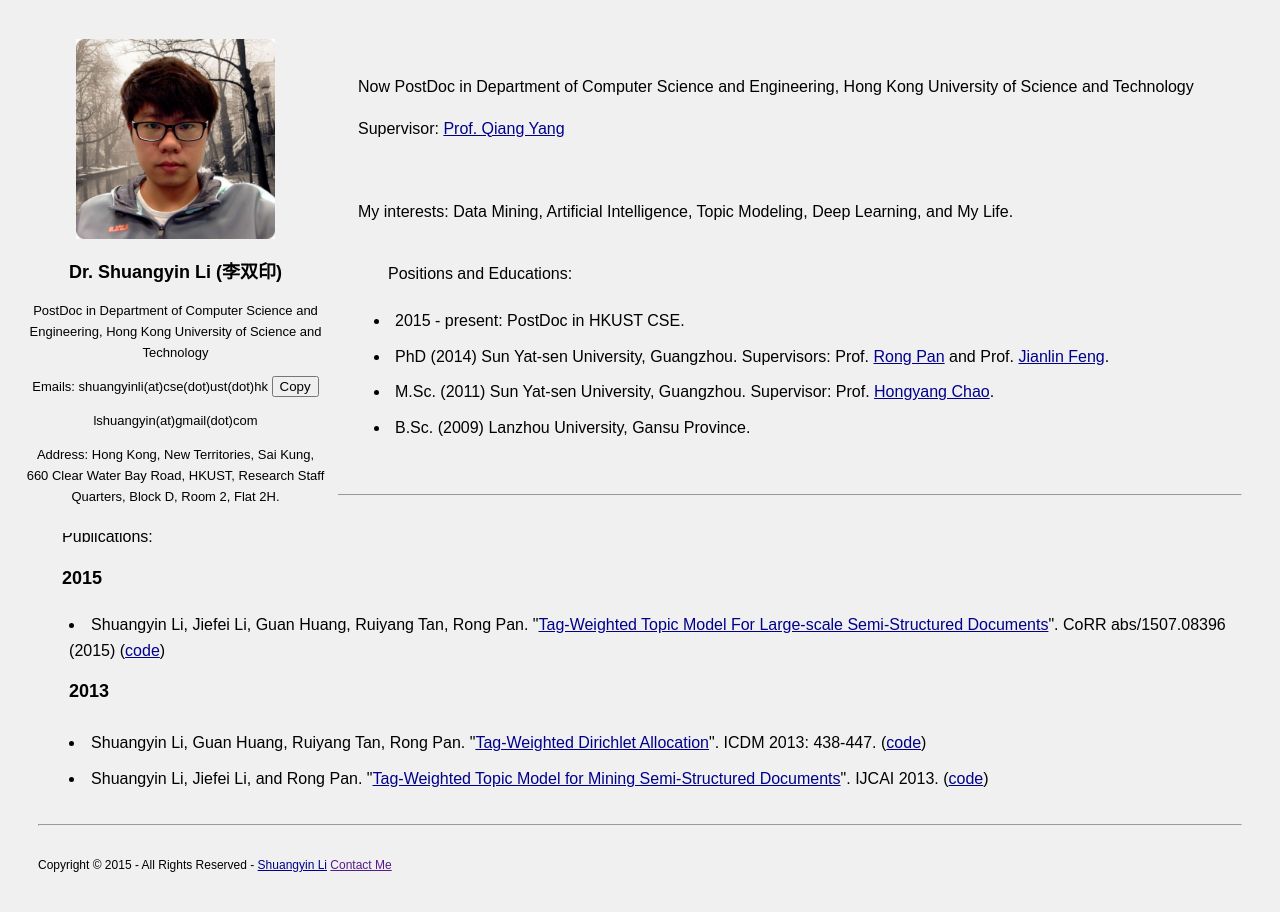
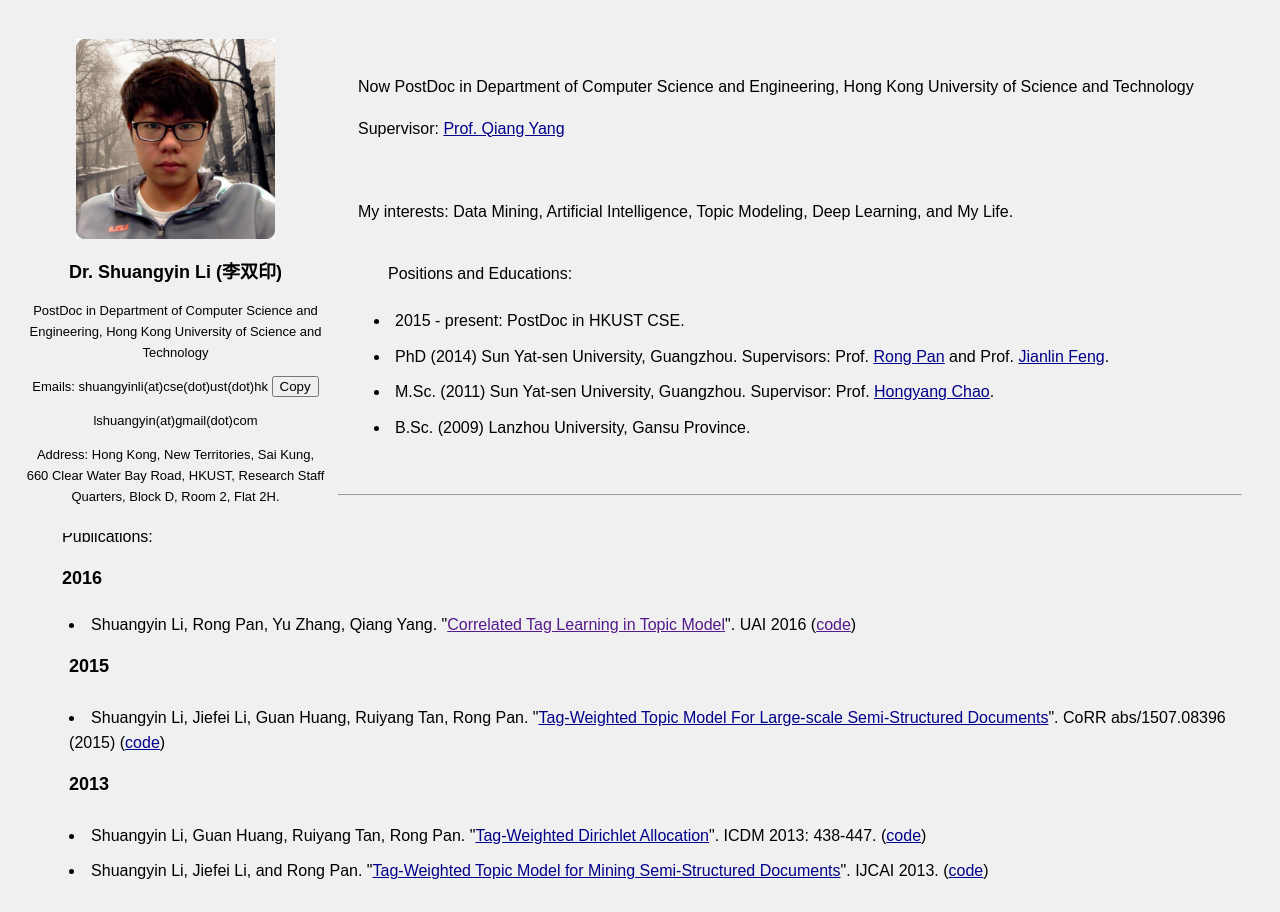
Before and after one commit to embake/embake.github.io, a plain HTML site: page index.html in a window 1280 px wide. Shown: the top 912 px of the page. Drawn offline with nearby package versions, Linux system fonts and the light colour scheme.

Commit message:
update
1

```diff
--- a/index.html
+++ b/index.html
@@ -180,6 +180,8 @@ Data Mining, Artificial Intelligence, Topic Modeling, Deep Learning, and My Life
 
 <div class="main">
 Publications:
+<h3>2016</h3>
+<li>Shuangyin Li, Rong Pan, Yu Zhang, Qiang Yang. "<a href="">Correlated Tag Learning in Topic Model</a>". UAI 2016 (<a href="">code</a>)
 <h3>2015</h3>
 <li>Shuangyin Li, Jiefei Li, Guan Huang, Ruiyang Tan, Rong Pan. "<a href="http://arxiv.org/abs/1507.08396">Tag-Weighted Topic Model For Large-scale Semi-Structured Documents</a>". CoRR abs/1507.08396 (2015) (<a href="https://github.com/shuangyinli/TWTMHadoop">code</a>)
 <h3>2013</h3>
```
